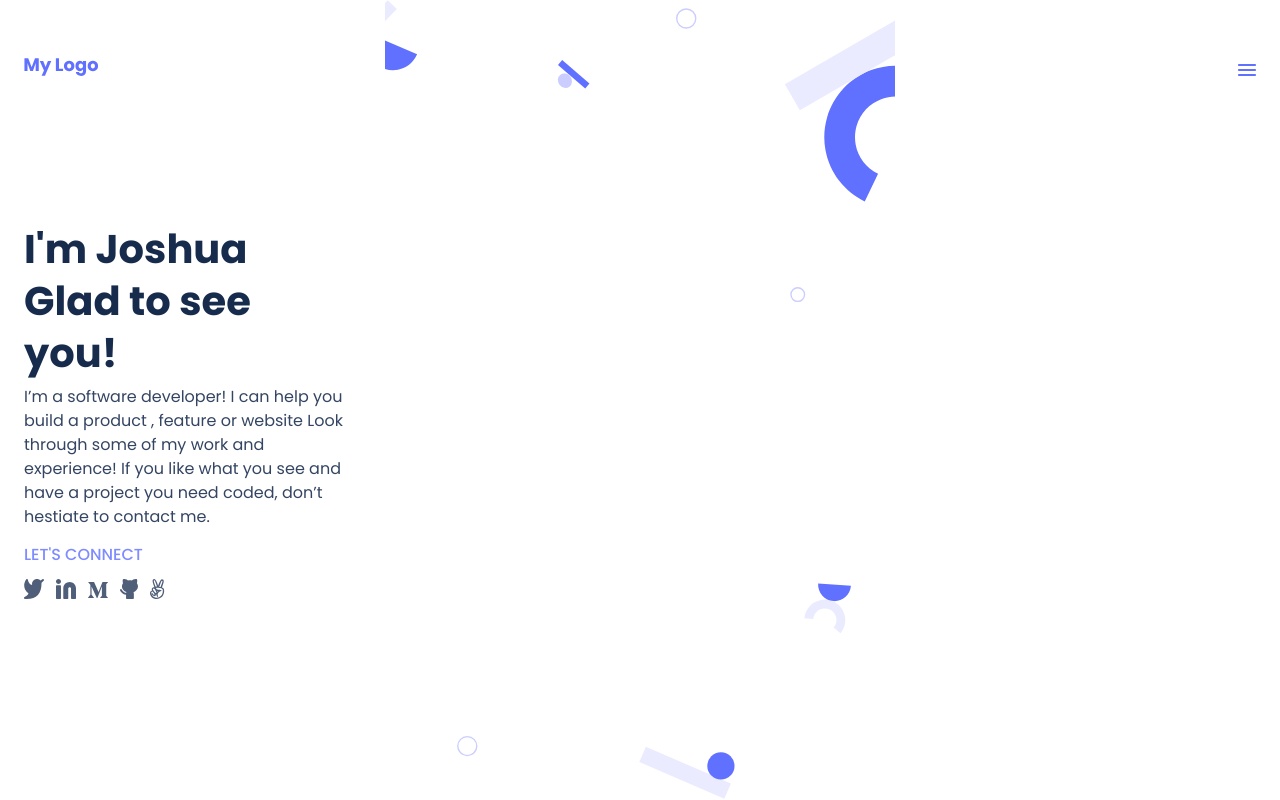
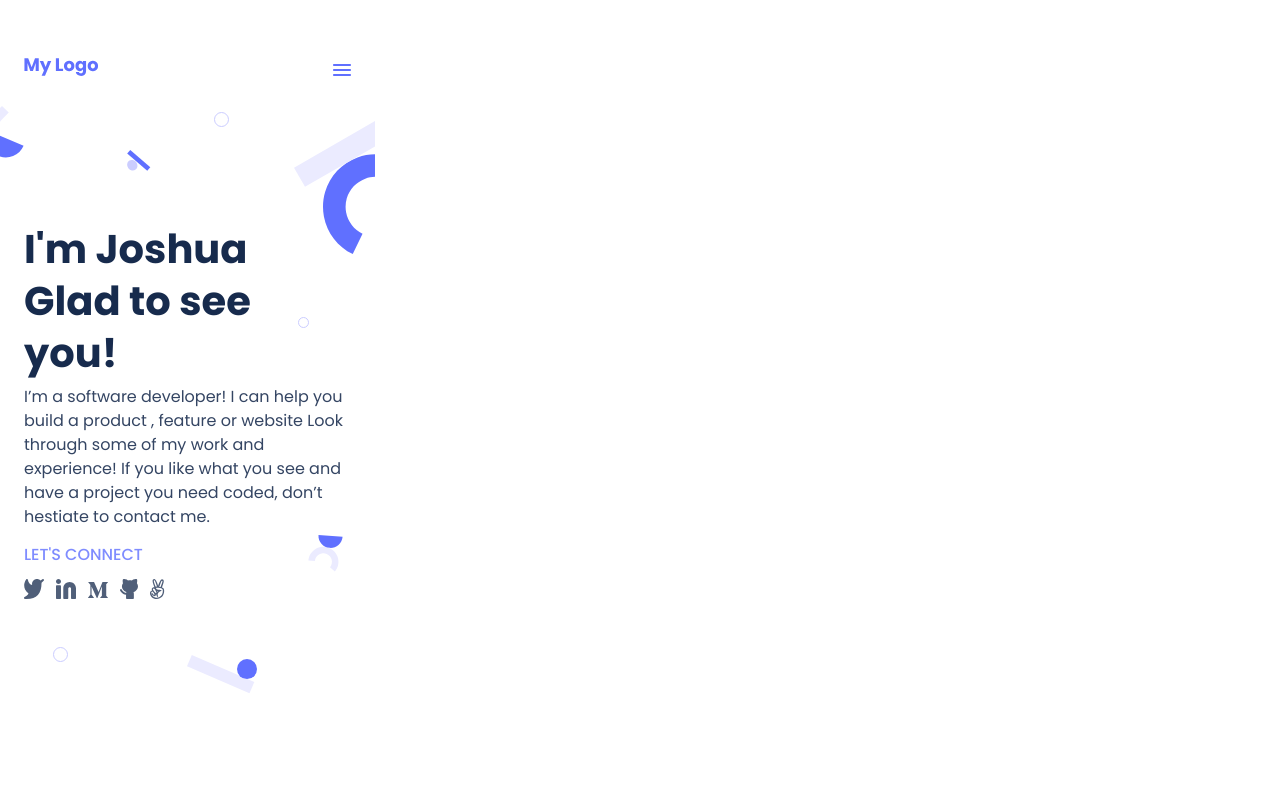
Before and after one commit to joshualyngdoh/Portfolio, a website: page index.html in a window 1280 px wide. Drawn offline with Linux system fonts and the light colour scheme.

Commit message:
Changes to CSS file

```diff
--- a/styles.css
+++ b/styles.css
@@ -11,6 +11,7 @@ body {
 }
 
 .container {
+  width: 375px;
   height: 100vh;
   position: relative;
   background-image: url(images/header-shapes\ mobile.svg);
@@ -31,15 +32,13 @@ body {
 }
 
 main {
-  height: 587.15px;
-  top: 104;
   margin-left: 24px;
   margin-right: 24px;
   padding-top: 12px;
 }
 
 h1 {
-  width: 327px;
+  width: 300px;
   height: 150px;
   font-family: Poppins, sans-serif;
   font-style: normal;
```
